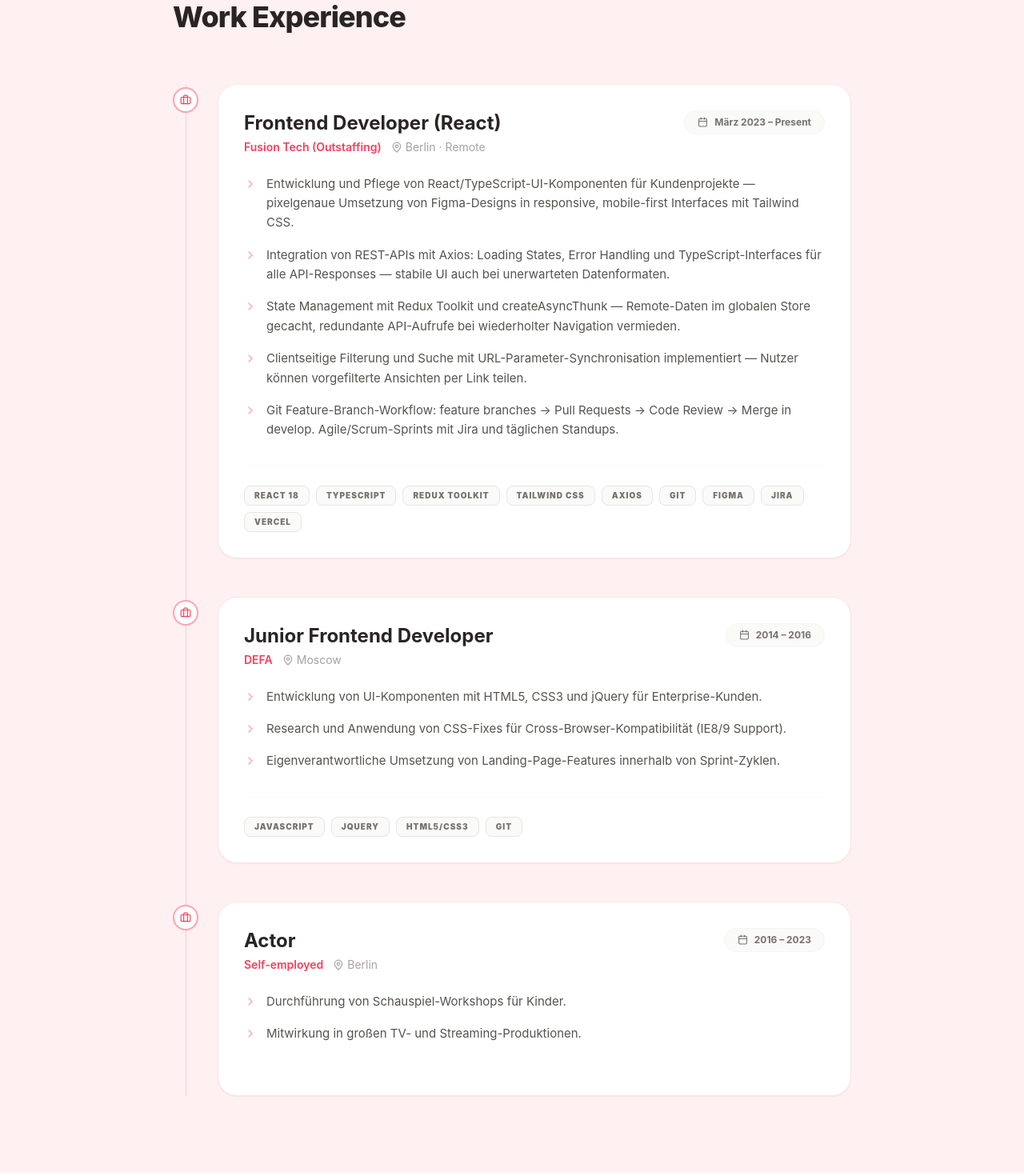
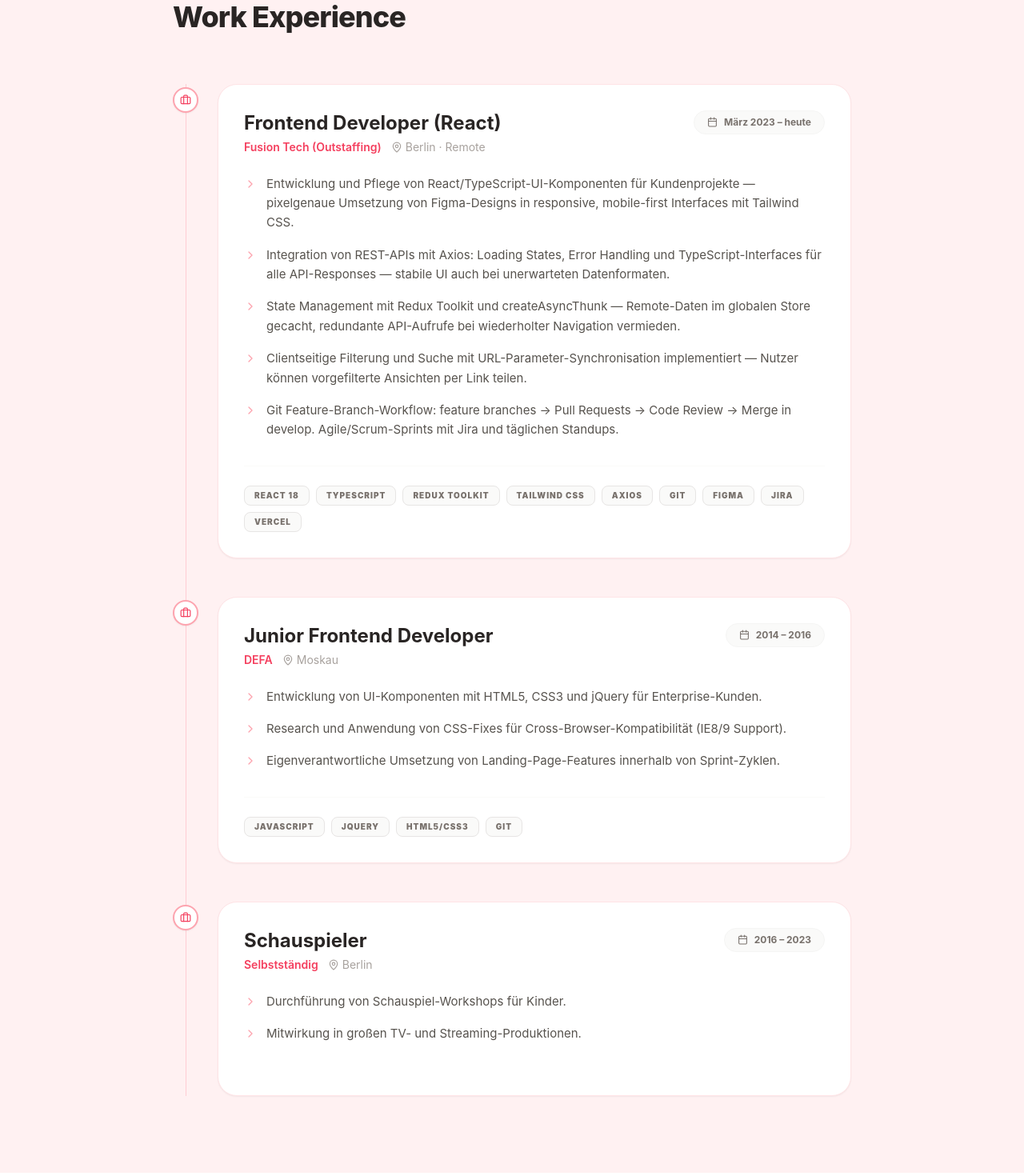
Before and after one commit to Olegpykh/my-portfolio, a React (Vite) app: page / in a window 1280 px wide. Shown: the part 1040-2510 px from the top of the page at 80% size. Built offline with nearby package versions, Linux system fonts and the light colour scheme.

Commit message:
Data changed

```diff
--- a/src/components/Experience/ExperienceConstant.ts
+++ b/src/components/Experience/ExperienceConstant.ts
@@ -4,7 +4,7 @@ const EXPERIENCE = [
     role: 'Frontend Developer (React)',
     company: 'Fusion Tech (Outstaffing)',
     location: 'Berlin · Remote',
-    period: 'März 2023 – Present',
+    period: 'März 2023 – heute',
     bullets: [
       'Entwicklung und Pflege von React/TypeScript-UI-Komponenten für Kundenprojekte — pixelgenaue Umsetzung von Figma-Designs in responsive, mobile-first Interfaces mit Tailwind CSS.',
       'Integration von REST-APIs mit Axios: Loading States, Error Handling und TypeScript-Interfaces für alle API-Responses — stabile UI auch bei unerwarteten Datenformaten.',
@@ -28,7 +28,7 @@ const EXPERIENCE = [
     id: 1,
     role: 'Junior Frontend Developer',
     company: 'DEFA',
-    location: 'Moscow',
+    location: 'Moskau',
     period: '2014 – 2016',
     bullets: [
       'Entwicklung von UI-Komponenten mit HTML5, CSS3 und jQuery für Enterprise-Kunden.',
@@ -39,8 +39,8 @@ const EXPERIENCE = [
   },
   {
     id: 2,
-    role: 'Actor',
-    company: 'Self-employed',
+    role: 'Schauspieler',
+    company: 'Selbstständig',
     location: 'Berlin',
     period: '2016 – 2023',
     bullets: [
```
